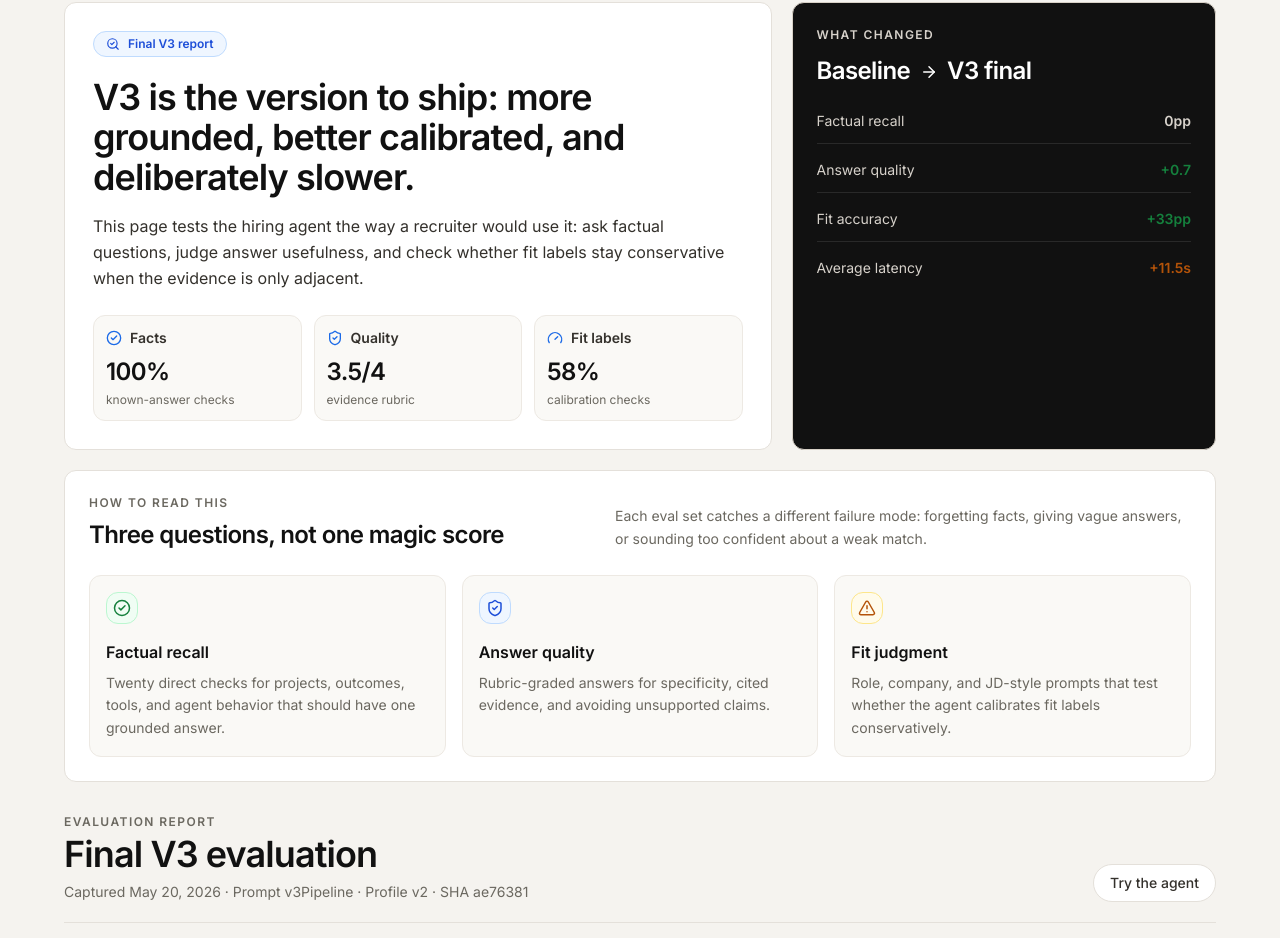
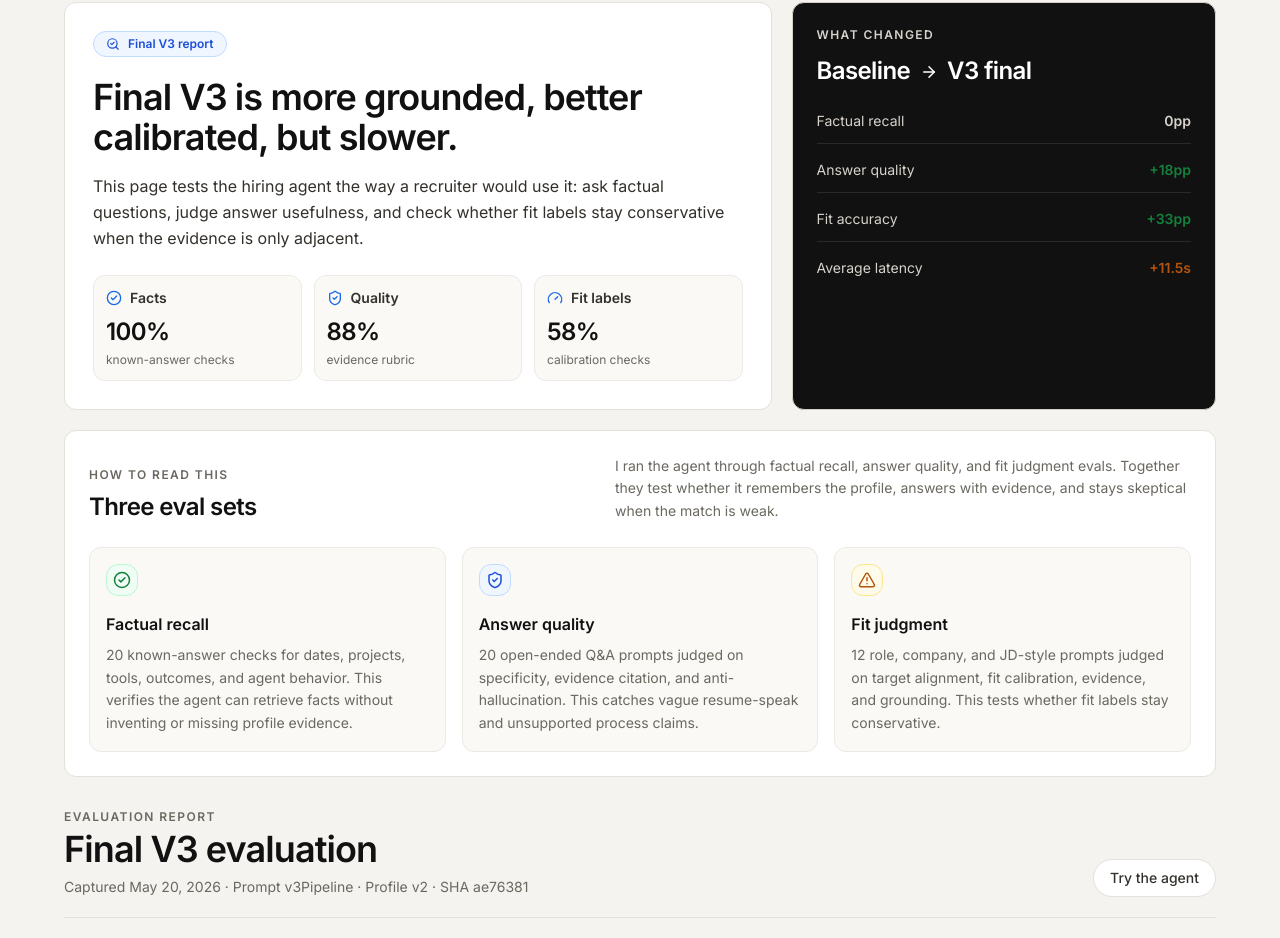
Before and after one commit to Rakshit-Lodha/personal-website, a Next.js app: page /evals in a window 1280 px wide. Shown: the part 281-1219 px from the top of the page. Built offline with nearby package versions, Linux system fonts and the light colour scheme.

Commit message:
Refine evals report copy

```diff
--- a/src/app/evals/page.tsx
+++ b/src/app/evals/page.tsx
@@ -125,15 +125,15 @@ const FINAL_EVAL_LABEL = "V3 final";
 const TEST_SET_EXPLAINERS: Record<TestSet, { short: string; detail: string }> = {
   factual: {
     short: "Can it remember known profile facts?",
-    detail: "Twenty direct checks for projects, outcomes, tools, and agent behavior that should have one grounded answer.",
+    detail: "20 known-answer checks for dates, projects, tools, outcomes, and agent behavior. This verifies the agent can retrieve facts without inventing or missing profile evidence.",
   },
   quality: {
     short: "Does it answer with useful evidence?",
-    detail: "Rubric-graded answers for specificity, cited evidence, and avoiding unsupported claims.",
+    detail: "20 open-ended Q&A prompts judged on specificity, evidence citation, and anti-hallucination. This catches vague resume-speak and unsupported process claims.",
   },
   skeptic: {
     short: "Can it avoid over-selling fit?",
-    detail: "Role, company, and JD-style prompts that test whether the agent calibrates fit labels conservatively.",
+    detail: "12 role, company, and JD-style prompts judged on target alignment, fit calibration, evidence, and grounding. This tests whether fit labels stay conservative.",
   },
 };
 
@@ -301,13 +301,17 @@ function score(value: number | undefined) {
   return `${(value ?? 0).toFixed(1)}/4`;
 }
 
-function signedNumber(value: number, digits = 1) {
-  const rounded = value.toFixed(digits);
-  return value > 0 ? `+${rounded}` : rounded;
+function scorePercent(value: number | undefined) {
+  return `${Math.round(((value ?? 0) / 4) * 100)}%`;
 }
 
 function signedPercentPoints(value: number | undefined) {
   const points = Math.round((value ?? 0) * 100);
+  return points > 0 ? `+${points}pp` : `${points}pp`;
+}
+
+function signedScorePercentPoints(value: number | undefined) {
+  const points = Math.round(((value ?? 0) / 4) * 100);
   return points > 0 ? `+${points}pp` : `${points}pp`;
 }
 
@@ -357,7 +361,7 @@ function scoreStatus(testSet: TestSet, summary: Record<string, number> | undefin
       display: percent(summary.fit_level_accuracy),
     };
   }
-  return { label: "Overall avg", value: summary.overall_avg ?? 0, max: 4, display: score(summary.overall_avg) };
+  return { label: "Overall avg", value: summary.overall_avg ?? 0, max: 4, display: scorePercent(summary.overall_avg) };
 }
 
 function scoreTone(value: number, max: number) {
@@ -412,9 +416,9 @@ function HeroMetrics({ version, previousVersion }: { version: VersionData; previ
       />
       <MetricPanel
         label="Answer quality"
-        value={score(quality?.overall_avg)}
+        value={scorePercent(quality?.overall_avg)}
         helper="Specificity, evidence, grounding"
-        delta={qualityDelta !== undefined ? signedNumber(qualityDelta) : undefined}
+        delta={qualityDelta !== undefined ? signedScorePercentPoints(qualityDelta) : undefined}
         deltaClass={qualityDelta !== undefined ? deltaTone(qualityDelta) : undefined}
       />
       <MetricPanel
@@ -466,7 +470,7 @@ function ReadoutHero({ version, previousVersion }: { version: VersionData; previ
   const qualityScore = version.summary.scores.quality?.overall_avg ?? 0;
   const verdict =
     factualPass >= 1 && qualityScore >= 3.4 && fitAccuracy >= 0.5
-      ? "V3 is the version to ship: more grounded, better calibrated, and deliberately slower."
+      ? "Final V3 is more grounded, better calibrated, but slower."
       : "The agent needs more work before its fit judgments should be trusted.";
 
   return (
@@ -485,7 +489,7 @@ function ReadoutHero({ version, previousVersion }: { version: VersionData; previ
         </p>
         <div className="mt-6 grid gap-3 md:grid-cols-3">
           <OutcomePill icon={<CheckCircle2 size={16} />} label="Facts" value={percent(factualPass)} helper="known-answer checks" />
-          <OutcomePill icon={<ShieldCheck size={16} />} label="Quality" value={score(qualityScore)} helper="evidence rubric" />
+          <OutcomePill icon={<ShieldCheck size={16} />} label="Quality" value={scorePercent(qualityScore)} helper="evidence rubric" />
           <OutcomePill icon={<Gauge size={16} />} label="Fit labels" value={percent(fitAccuracy)} helper="calibration checks" />
         </div>
       </div>
@@ -544,7 +548,7 @@ function ChangeList({ current, previous }: { current: VersionData; previous: Ver
   return (
     <dl className="mt-6 space-y-4">
       <ChangeRow label="Factual recall" value={signedPercentPoints(factualDelta)} tone={deltaTone(factualDelta, true, "dark")} />
-      <ChangeRow label="Answer quality" value={signedNumber(qualityDelta)} tone={deltaTone(qualityDelta, true, "dark")} />
+      <ChangeRow label="Answer quality" value={signedScorePercentPoints(qualityDelta)} tone={deltaTone(qualityDelta, true, "dark")} />
       <ChangeRow label="Fit accuracy" value={signedPercentPoints(fitDelta)} tone={deltaTone(fitDelta, true, "dark")} />
       <ChangeRow label="Average latency" value={signedSeconds(latencyDelta)} tone={deltaTone(latencyDelta, false, "dark")} />
     </dl>
@@ -566,11 +570,11 @@ function HowToRead() {
       <div className="flex flex-col gap-2 md:flex-row md:items-end md:justify-between">
         <div>
           <p className="text-xs font-semibold uppercase tracking-[0.12em] text-[#6b6860]">How to read this</p>
-          <h2 className="mt-2 text-2xl font-semibold tracking-tight text-[#111111]">Three questions, not one magic score</h2>
+          <h2 className="mt-2 text-2xl font-semibold tracking-tight text-[#111111]">Three eval sets</h2>
         </div>
         <p className="max-w-xl text-sm leading-relaxed text-[#6b6860]">
-          Each eval set catches a different failure mode: forgetting facts, giving vague answers, or sounding too confident
-          about a weak match.
+          I ran the agent through factual recall, answer quality, and fit judgment evals. Together they test whether it
+          remembers the profile, answers with evidence, and stays skeptical when the match is weak.
         </p>
       </div>
       <div className="mt-6 grid gap-4 md:grid-cols-3">
```
